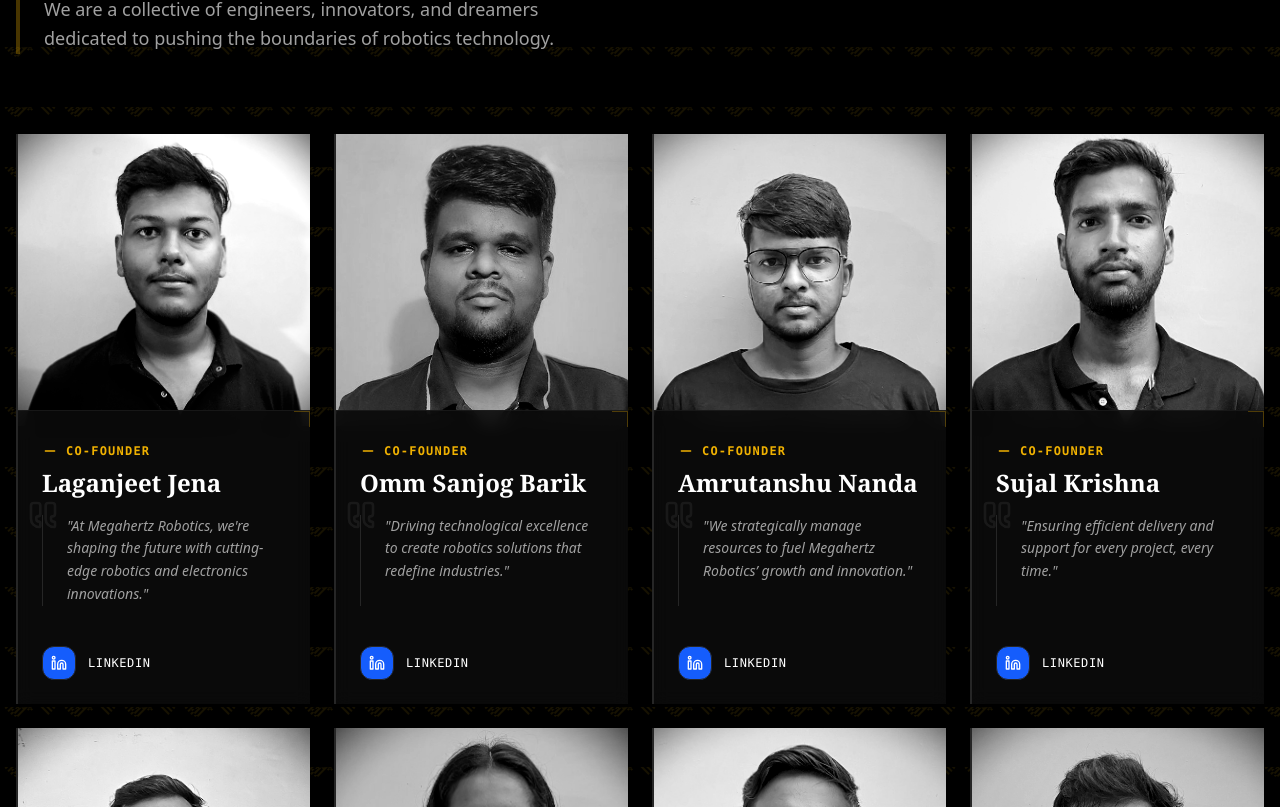
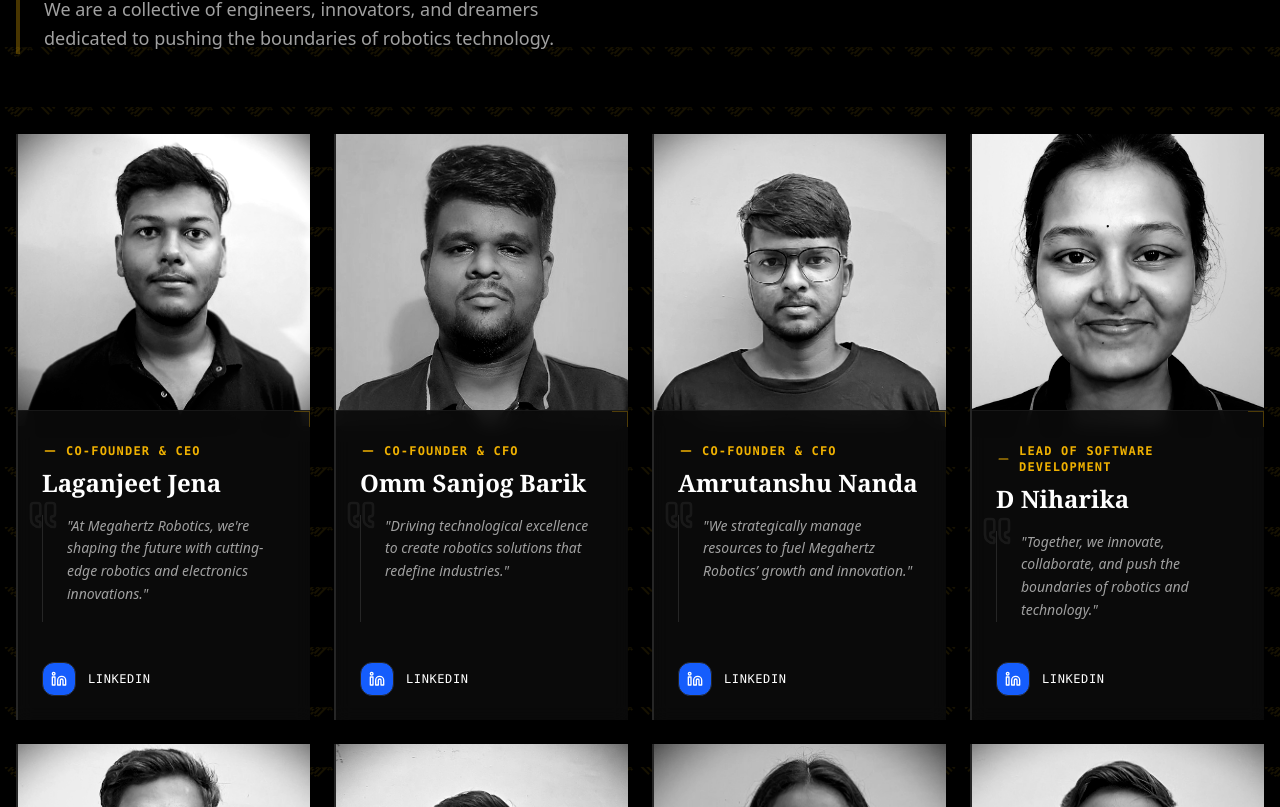
Before and after one commit to sonroy-glitch/mega_FE, a React (Vite) app: page /about in a window 1280 px wide. Shown: the part 433-1240 px from the top of the page. Built offline with nearby package versions, Linux system fonts and the light colour scheme.

Commit message:
Add new member profile

```diff
--- a/src/data/membersData.js
+++ b/src/data/membersData.js
@@ -10,12 +10,13 @@ import m9 from "../assets/members/m9.jpeg";
 import m10 from "../assets/members/m10.jpeg";
 import m11 from "../assets/members/m11.jpeg";
 import m12 from "../assets/members/m12.jpeg";
+import m13 from "../assets/members/m13.jpeg";
 
 export const members = [
   {
     id: 1,
     name: "Laganjeet Jena",
-    role: "Co-Founder",
+    role: "Co-Founder & CEO",
     quote:
       "At Megahertz Robotics, we're shaping the future with cutting-edge robotics and electronics innovations.",
     image: m1,
@@ -24,7 +25,7 @@ export const members = [
   {
     id: 2,
     name: "Omm Sanjog Barik",
-    role: "Co-Founder",
+    role: "Co-Founder & CFO",
     quote:
       "Driving technological excellence to create robotics solutions that redefine industries.",
     image: m2,
@@ -34,16 +35,25 @@ export const members = [
   {
     id: 3,
     name: "Amrutanshu Nanda",
-    role: "Co-Founder",
+    role: "Co-Founder & CFO",
     quote:
       "We strategically manage resources to fuel Megahertz Robotics’ growth and innovation.",
     image: m3,
     linkedin: "https://www.linkedin.com/in/amrutanshu-nanda/",
   },
   {
+    id: 13,
+    name: "D Niharika",
+    role: "Lead of Software Development",
+    quote:
+      "Together, we innovate, collaborate, and push the boundaries of robotics and technology.",
+    image: m13,
+    linkedin: "https://www.linkedin.com/in/d-niharika-1b88b1322/",
+  },
+  {
     id: 5,
     name: "Sujal Krishna",
-    role: "Co-Founder",
+    role: "Member",
     quote:
       "Ensuring efficient delivery and support for every project, every time.",
     image: m5,
@@ -79,8 +89,7 @@ export const members = [
     id: 9,
     name: "Tanmay Das",
     role: "Member",
-    quote:
-      "Let's build something Rapchik.",
+    quote: "Let's build something Rapchik.",
     image: m9,
     linkedin:
       "https://www.linkedin.com/in/tanmoy-das-336234330/?utm_source=share&utm_campaign=share_via&utm_content=profile&utm_medium=android_app",
```
Also changed, not shown: src/assets/members/m13.jpeg (added).
